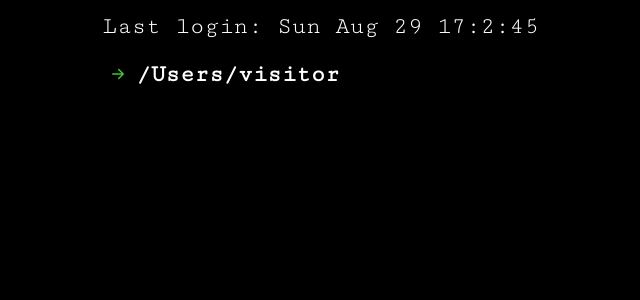
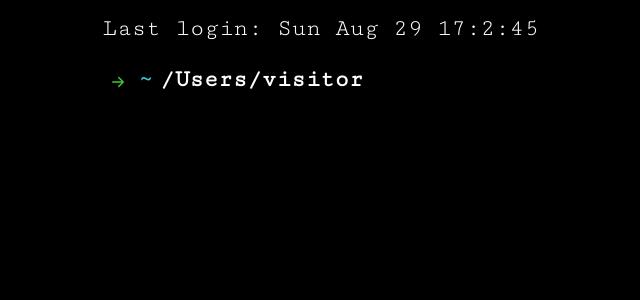
Before and after one commit to AlessandraPettinato/Portfolio, a React app: page / in a window 1280 px wide. Shown: the top 300 px of the page, without its empty margins (51-691 px from the left). Built offline with nearby package versions, Linux system fonts and the light colour scheme.

Commit message:
feat: add input

```diff
--- a/src/App.css
+++ b/src/App.css
@@ -40,10 +40,24 @@
 	}
 }
 
+input {
+	background: black;
+	border: black;
+	color: white;
+	font-family: "Cutive Mono", monospace;
+	font-size: 1.5rem;
+}
+
 .arrow {
 	color: #41c731;
 	align-self: center;
 	font-size: 1.5rem;
+}
+
+.tilde {
+	color: #40c5d1;
+	align-self: center;
+	font-size: 1.8rem;
 }
 
 .intro {
--- a/src/App.js
+++ b/src/App.js
@@ -15,10 +15,12 @@ export default function App() {
 			<p className="login">Last login: {login}</p>
 			<div className="user-container">
 				<BsArrowRightShort className="arrow" />
+				<p className="tilde"> ~ </p>
 				<p className="user" text="/Users/visitor">
 					/Users/visitor
 				</p>
-				<div className="blinking" />
+				{/* <div className="blinking" /> */}
+				<input className="blinking" />
 			</div>
 			{/* <p className="intro">
 				Some cute words about me. Lorem ipsum dolor sit amet, consectetur
```
